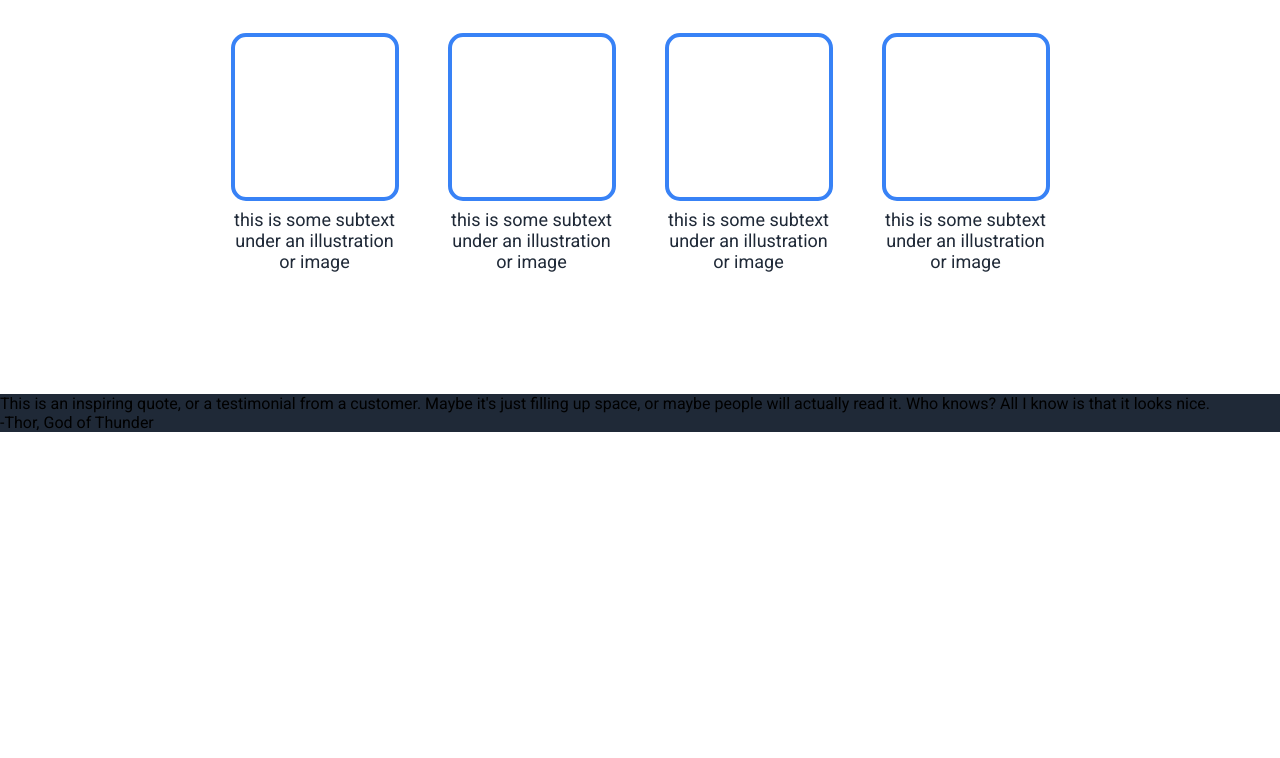
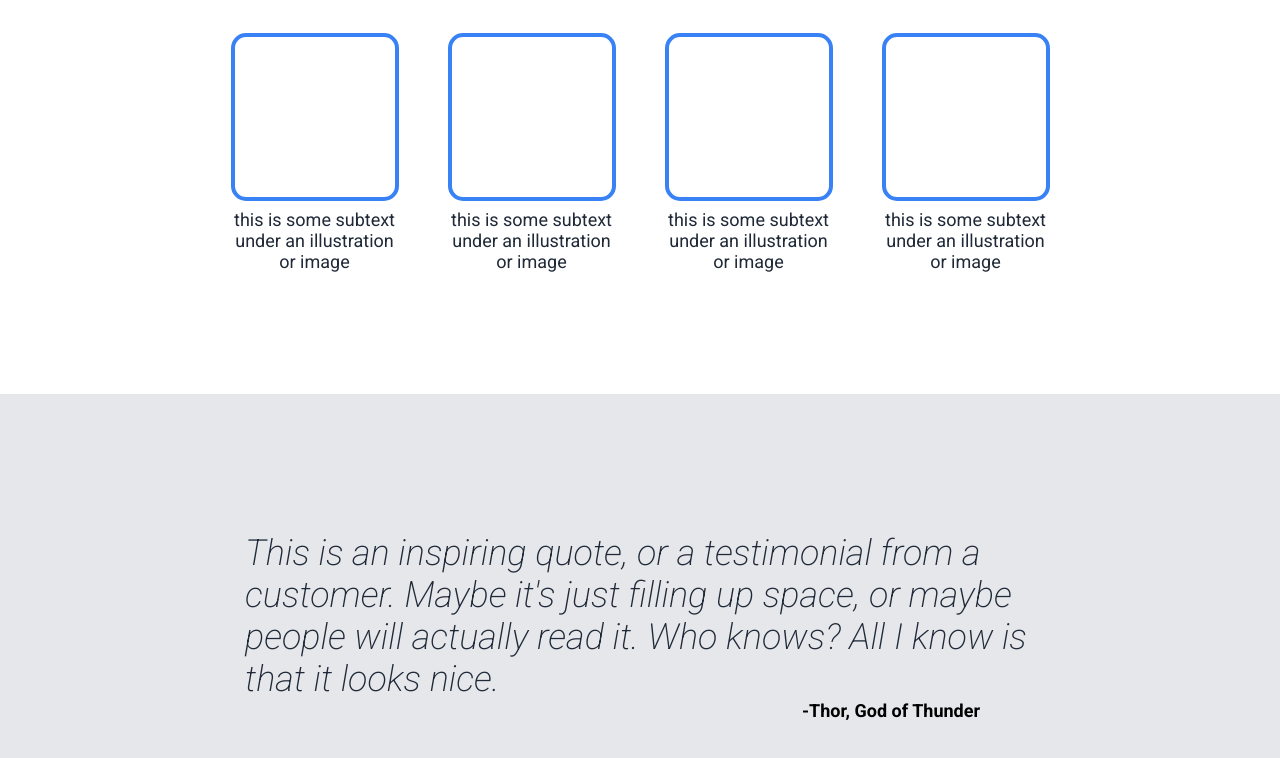
Before and after one commit to MindfulxMaker/odin-landing-page, a plain HTML site: page index.html in a window 1280 px wide. Shown: the part 657-1415 px from the top of the page. Before the commit the page ends 1089 px from the top, so only its background shows below. Drawn offline with Linux system fonts and the light colour scheme.

Commit message:
Finish HTML and CSS of quotation section

```diff
--- a/index.html
+++ b/index.html
@@ -56,10 +56,9 @@
         <section class="quotation">
             <p class="quote">
                 This is an inspiring quote, or a testimonial from a customer. Maybe it's just filling up space, or maybe people will actually read it. Who knows? All I know is that it looks nice.
+                <span class="author">-Thor, God of Thunder</span>
             </p>
-            <p class="author">
-                -Thor, God of Thunder
-            </p>
+
         </section>
     </div>
 
--- a/styles.css
+++ b/styles.css
@@ -127,3 +127,27 @@ h2 {
     text-align: center;
     color: #1F2937;
 }
+
+.quotation {
+    background-color: #E5E7EB;
+    padding: 138px 0 103px;
+}
+
+.quote {
+    font-size: 36px;
+    font-weight: 200;
+    font-style: italic;
+    color: #1F2937;
+    width: 790px;
+    margin: auto;
+}
+
+.author {
+    font-size: 18px;
+    color: black;
+    font-weight: 700;
+    text-align: right;
+    display: block;
+    margin-right: 55px;
+    font-style: normal;
+}
```
